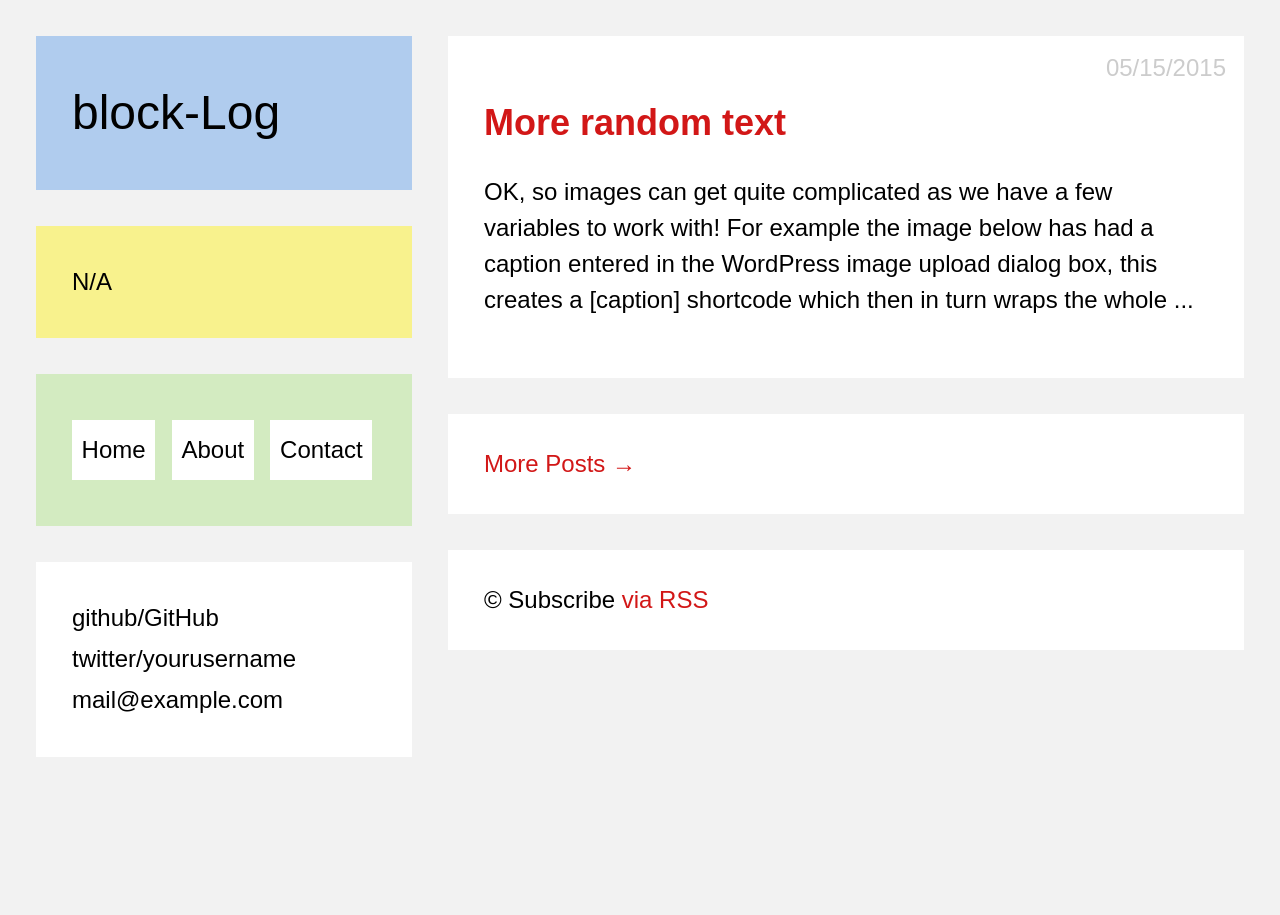
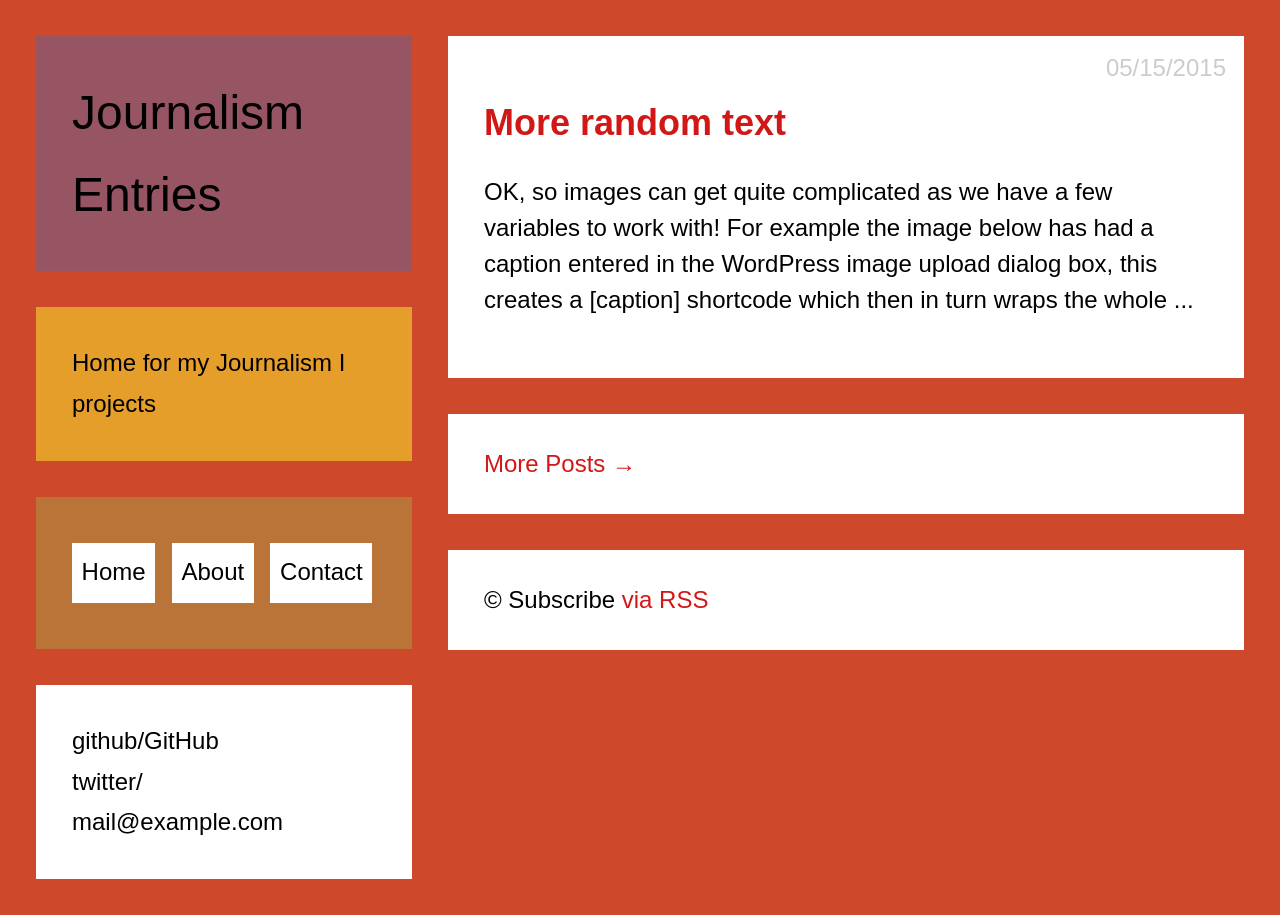
Before and after one commit to HSQuillin/HSQuillin.github.io, a Jekyll site: the page built from index.html, in a window 1280 px wide. Built offline with Jekyll 4.4.1, drawn with Linux system fonts in a browser that asks for light colours.

Commit message:
Journalism mention

```diff
--- a/_config.yml
+++ b/_config.yml
@@ -1,11 +1,10 @@
 # Site settings
-title:        "block-Log"
-description:  "N/A"
+title:        "Journalism Entries"
+description:  "Home for my Journalism I projects"
 baseurl:      "" # the subpath of your site, e.g. /blog/
-url:          "http://hsquillin.github.io" # the base hostname & protocol for your site
+url:          "http://hsquillin.github.io"
 permalink:    /:year/:title
 github:       "HSQuillin"
-twitter:      "yourusername"
 email:        "mail@example.com"
 disqus-id:    "example" #leave blank if you dont want comments.
 
--- a/css/main.scss
+++ b/css/main.scss
@@ -14,7 +14,7 @@ $spacing-unit:      1.5em;
 $blue:              rgba(25, 117, 229, 0.3);
 $yellow:            rgba(255, 244, 43, 0.5);
 $green:             rgba(138, 219, 79, 0.3);
-$body-background:   #f2f2f2;
+$body-background:   #ce482c;
 
 // Import partials from `sass_dir` (defaults to `_sass`)
 @import
```
